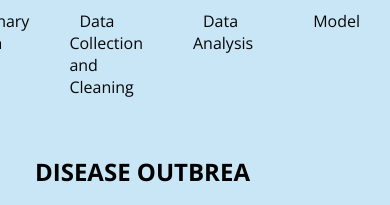
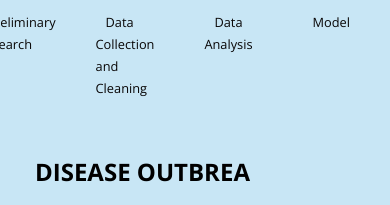
Before and after one commit to tn292/disease-outbreak, a plain HTML site: page index.html in a window 390 px wide. Both pictures are taken after a click on the button "Start Exploring". Shown: the top 205 px of the page. Drawn offline with nearby package versions, Linux system fonts and the light colour scheme.

Commit message:
Fix trying again

```diff
--- a/index.html
+++ b/index.html
@@ -16,7 +16,7 @@
             margin: 0;
             padding: 0;
             scroll-behavior: smooth;
-            height: 100%;
+            /* height: 100%; */
             overflow-x: hidden;
             background-color: #c8e6f5;
         }
@@ -159,8 +159,14 @@
         }
 
         @media (max-width: 768px) {
+            .cover h1 {
+                font-size: 2rem;
+                /* Smaller font size for small screens */
+                margin: 10px 0;
+            }
+
             header {
-                padding: 10px;
+                padding: 10px 20px;
                 /* Reduce padding on small screens */
             }
 
@@ -173,6 +179,11 @@
             nav ul li {
                 padding: 0 10px;
                 /* Less space between items to fit small screens */
+            }
+
+            nav ul li a {
+                font-size: 0.8rem;
+                /* Optional: reduce font size if necessary */
             }
         }
 
```
